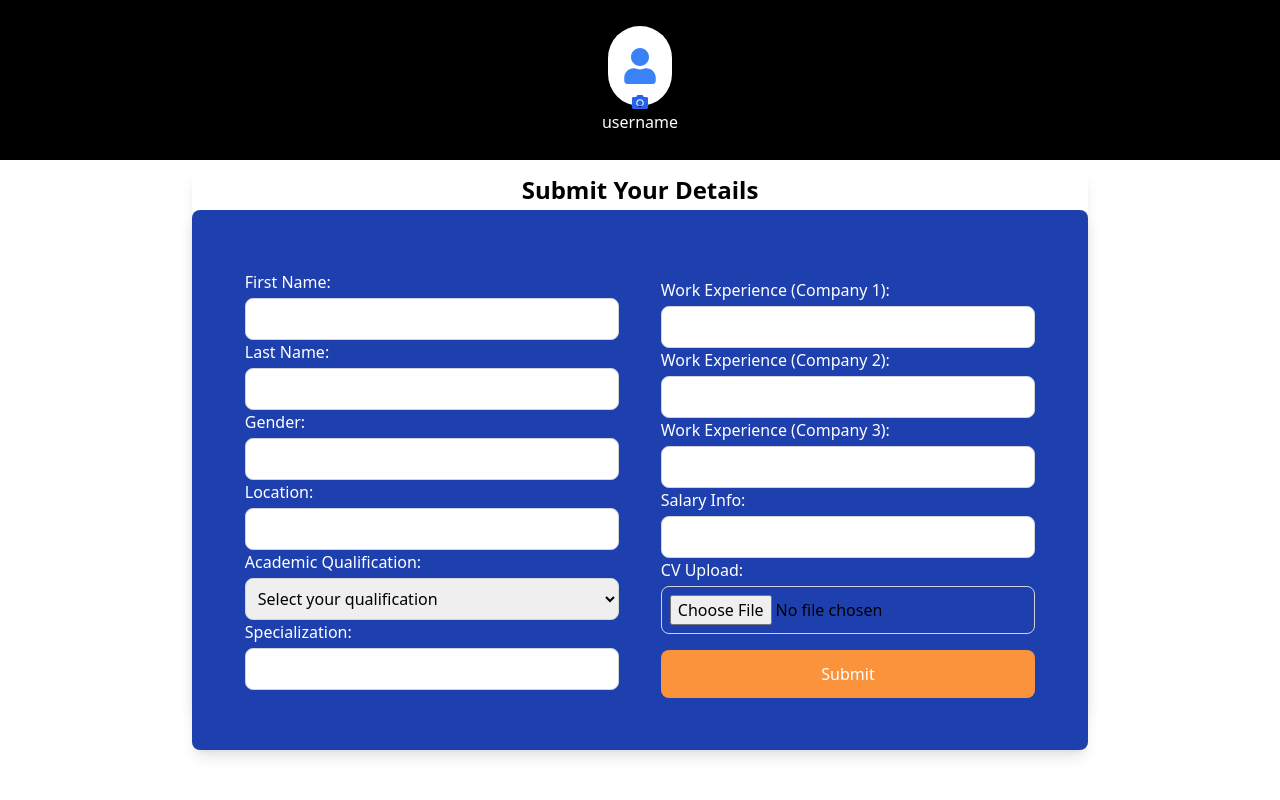
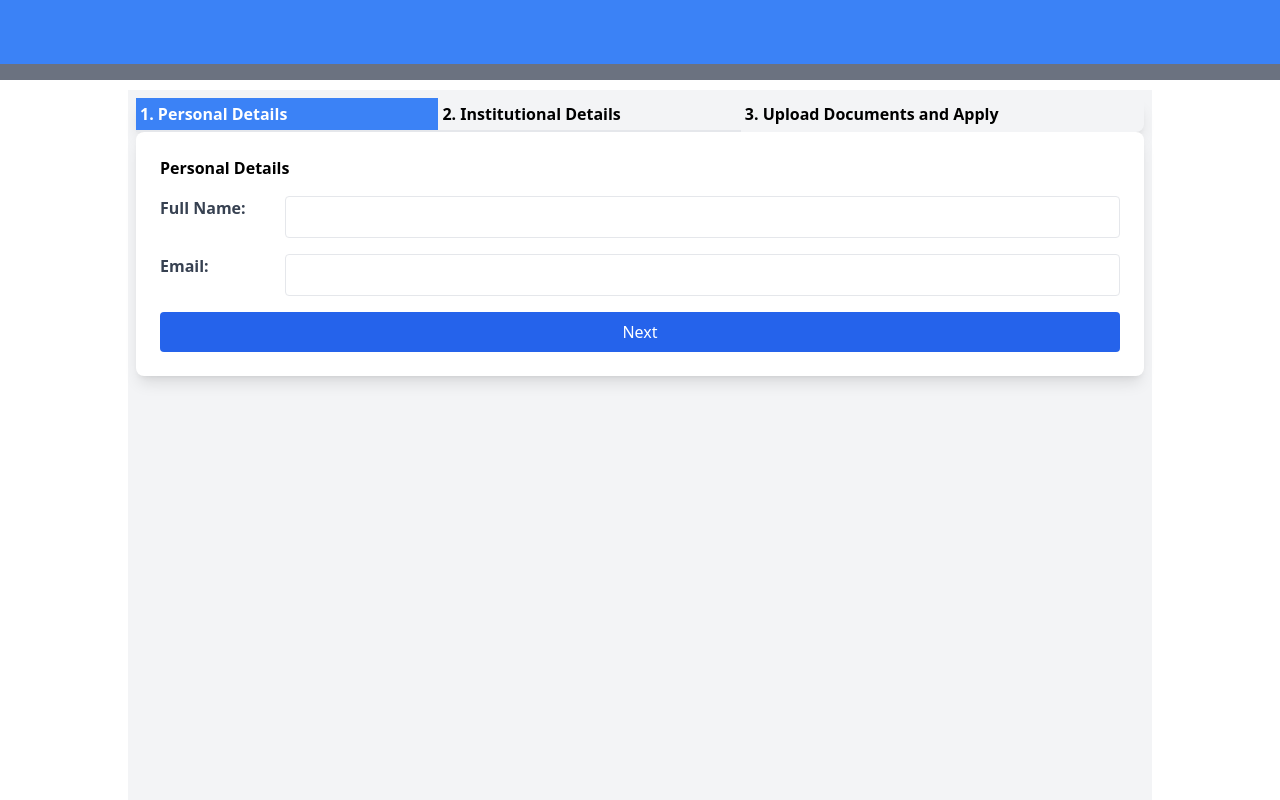
Before and after one commit to Tracy-miranja/AmsolForm, a React (Vite) app: page /Home in a window 1280 px wide. Shown: the top 800 px of the page. Built offline with nearby package versions, Linux system fonts and the light colour scheme.

Commit message:
Modify form

```diff
--- /dev/null
+++ b/src/Formlayout.jsx
@@ -0,0 +1,113 @@
+import { useState } from "react";
+
+const FormLayout = () => {
+  const [activeSection, setActiveSection] = useState("personalDetails");
+
+  // Handler to set active section based on the button clicked
+  const navigateToSection = (section) => {
+    setActiveSection(section);
+  };
+
+  return (
+    <div className="w-[80%] h-screen flex flex-col items-center bg-gray-100 p-2">
+      {/* Row Links */}
+      <div className="w-[100%] h-fit shadow-lg rounded-lg flex flex-row">
+        <div
+          onClick={() => navigateToSection("personalDetails")}
+          className={`cursor-pointer p-1 border-b-2 w-[30%] ${
+            activeSection === "personalDetails" ? "bg-blue-500 text-white" : ""
+          } hover:bg-blue-500 hover:text-white`}
+
+        >
+          <h2 className="font-bold">1. Personal Details</h2>
+        </div>
+        <div
+          onClick={() => navigateToSection("institutionDetails")}
+          className={`cursor-pointer p-1 border-b-2 w-[30%] ${
+            activeSection === "institutionDetails" ? "bg-blue-500 text-white" : ""
+          } hover:bg-blue-500 hover:text-white`}
+        >
+          <h2 className="font-bold">2. Institutional Details</h2>
+        </div>
+        <div
+          onClick={() => navigateToSection("uploadApply")}
+          className={`cursor-pointer p-1 w-[30%] ${
+            activeSection === "uploadApply" ? "bg-blue-500 text-white" : ""
+          } hover:bg-blue-500 hover:text-white`}
+        >
+          <h2 className="font-bold">3. Upload Documents and Apply</h2>
+        </div>
+      </div>
+
+      {/* Form Sections */}
+      {activeSection === "personalDetails" && (
+        <div className="w-full  bg-white p-6 shadow-lg rounded-lg">
+          <h2 className=" font-bold mb-4">Personal Details</h2>
+          <form>
+            {/* Personal Details Form Fields */}
+            <div className="mb-4 flex flex-row">
+              <label className="block text-gray-700 w-[15%] font-bold">Full Name:</label>
+              <input type="text" className="w-full p-2 border rounded" />
+            </div>
+            <div className="mb-4 flex flex-row">
+              <label className="block text-gray-700 w-[15%] font-bold">Email:</label>
+              <input type="email" className="w-full p-2 border rounded" />
+            </div>
+            <button
+              type="button"
+              className="w-full bg-blue-600 text-white py-2 px-4 rounded hover:bg-blue-700"
+              onClick={() => navigateToSection("institutionDetails")}
+            >
+              Next
+            </button>
+          </form>
+        </div>
+      )}
+
+      {activeSection === "institutionDetails" && (
+        <div className="w-full bg-white p-6 shadow-lg rounded-lg">
+          <h2 className=" font-semibold mb-4">Institutional Details</h2>
+          <form>
+            {/* Institutional Form Fields */}
+            <div className="mb-4 flex flex-row">
+              <label className="block text-gray-700 w-[15%] font-bold">Institution Name:</label>
+              <input type="text" className="w-full p-2 border rounded" />
+            </div>
+            <div className="mb-4 flex flex-row">
+              <label className="block text-gray-700 w-[15%] font-bold">Course:</label>
+              <input type="text" className="w-full p-2 border rounded" />
+            </div>
+            <button
+              type="button"
+              className="w-full bg-blue-600 text-white py-2 px-4 rounded hover:bg-blue-700"
+              onClick={() => navigateToSection("uploadApply")}
+            >
+              Next
+            </button>
+          </form>
+        </div>
+      )}
+
+      {activeSection === "uploadApply" && (
+        <div className="w-full bg-white p-6 shadow-lg rounded-lg">
+          <h2 className=" font-semibold mb-4">Upload Documents</h2>
+          <form>
+            {/* Upload and Apply Form Fields */}
+            <div className="mb-4 flex flex-row">
+              <label className="block text-gray-700 w-[15%] font-bold">Upload CV:</label>
+              <input type="file" className="w-full p-2 border rounded" />
+            </div>
+            <button
+              type="submit"
+              className="w-full bg-green-600 text-white py-2 px-4 rounded hover:bg-green-700"
+            >
+              Apply
+            </button>
+          </form>
+        </div>
+      )}
+    </div>
+  );
+};
+
+export default FormLayout;
--- a/src/Home.jsx
+++ b/src/Home.jsx
@@ -1,6 +1,7 @@
 import { useState } from "react";
 import axios from "axios";
 import { FaCamera, FaUser } from "react-icons/fa";
+import FormLayout from "./Formlayout";
 
 const Home = () => {
   const [firstName, setFirstName] = useState("");
@@ -110,18 +111,10 @@ const Home = () => {
           </div>
         </div>
       )}
-      <div className="w-[100%] h-[20vh] bg-black text-white-100 flex items-center justify-center mb-[10px] flex-col">
-        <div className="w-[5%] h-[10vh] bg-white rounded-full flex items-center justify-center ">
-        <FaUser className='text-blue-500 text-4xl '/>
-        </div>
-        <FaCamera className="text-blue-600 -mt-3 position-absolute"/>
-        <div><h5 className="text-white">username</h5></div>
-      </div>
-
-      <div className="shadow-lg rounded-lg w-full max-w-4xl flex items-stretch justify-center ">
-        {/* <div className="imagedv bg-blue-400 flex-grow p-2 min-h-full flex ">
-          <h2 className="text-white text-2xl">still working on this part</h2>
-        </div> */}
+      <div className="w-[100%] h-[8vh] bg-blue-500 text-white-100 flex items-center justify-center  flex-col"></div>
+      <div className="w-[100%] h-[2vh] bg-gray-500 text-white-100 flex items-center justify-center mb-[10px] flex-col"></div>
+      <FormLayout />
+      <div className="shadow-lg rounded-lg w-full max-w-4xl flex items-stretch justify-center flex-col">
 
         <div className="flex-grow">
         <h2 className="text-2xl font-semibold text-center p-1">Submit Your Details</h2>
--- a/src/index.css
+++ b/src/index.css
@@ -74,3 +74,7 @@ body {
   mix-blend-mode: overlay;
   opacity: 0.6;
 }
+
+.shadow-custom {
+  box-shadow: 0 4px 6px rgba(0, 0, 0, 0.4);
+}
```
